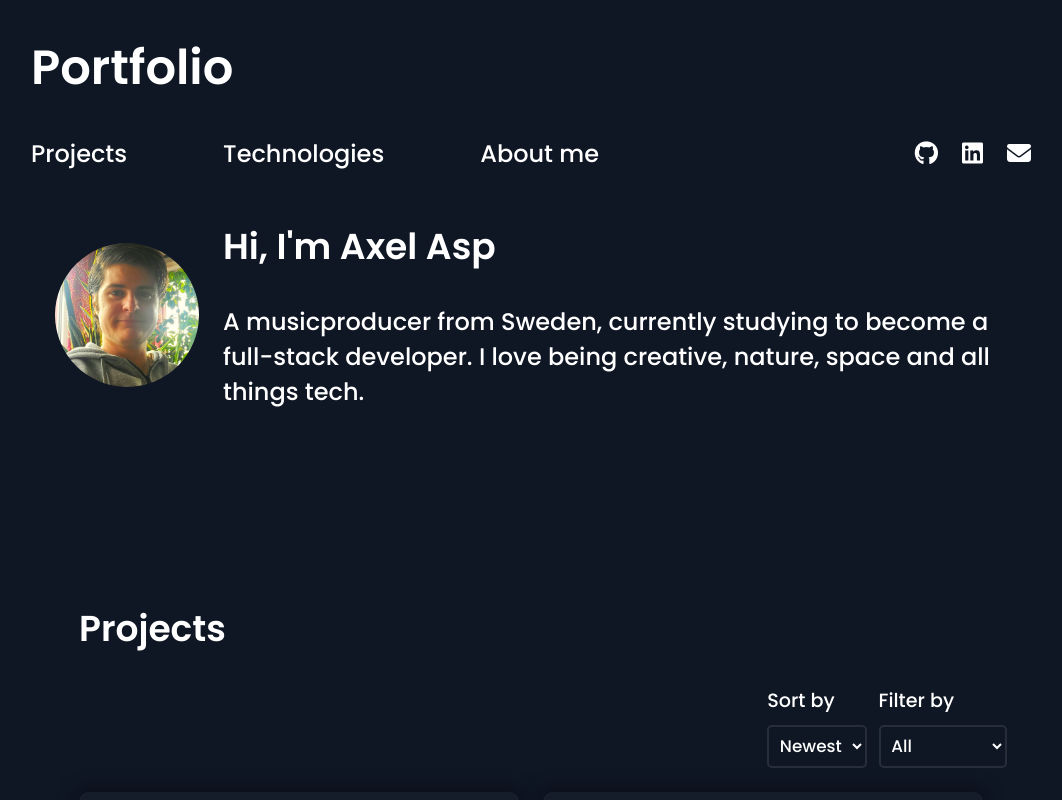
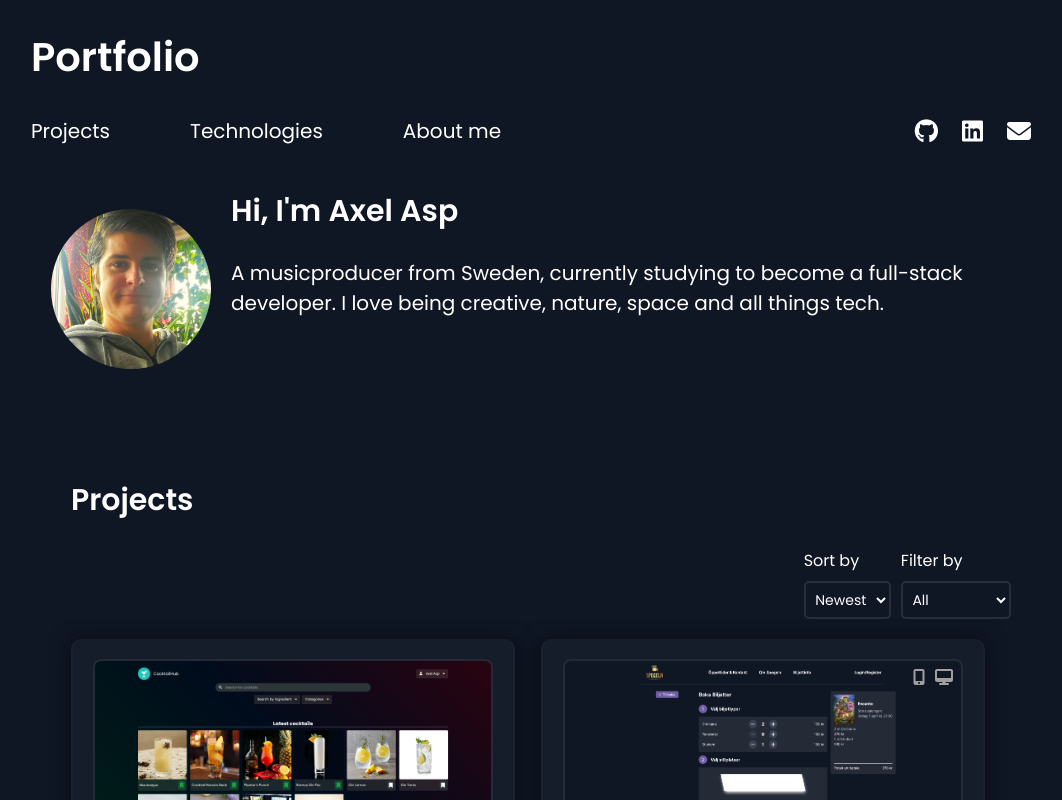
Before and after one commit to solidtop/portfolio, a website built with webpack: page index.html in a window 1280 px wide. Shown: the top 800 px of the page, without its empty margins (109-1171 px from the left). Built offline with nearby package versions, Linux system fonts and the light colour scheme.

Commit message:
Adjust font size & weight

```diff
--- a/src/scss/main.scss
+++ b/src/scss/main.scss
@@ -1,7 +1,7 @@
 @import "variables.scss";
 @import "mixins.scss";
 
-@import url('https://fonts.googleapis.com/css2?family=Poppins:wght@500;600&display=swap');
+@import url('https://fonts.googleapis.com/css2?family=Poppins:wght@300;400;600&display=swap');
 
 html, body {
     margin: 0;
@@ -10,7 +10,7 @@ html, body {
     background-color: $c-darkblue;
 
     @media (min-width: $bp-medium) {
-        font-size: 24px;
+        font-size: 20px;
     }
 }
 
--- a/src/scss/sections/footer.scss
+++ b/src/scss/sections/footer.scss
@@ -15,7 +15,7 @@
     &__socials {
         display: flex;
         gap: 1em;
-        font-size: 2rem;
+        font-size: 1.5rem;
     }
 }
 
--- a/src/scss/sections/hero.scss
+++ b/src/scss/sections/hero.scss
@@ -2,7 +2,7 @@
     @include section;
 
     &__portrait {
-        max-width: 6em;
+        max-width: 8em;
         border-radius: 50%;
         float: left;
         padding: 1em;
--- a/src/scss/sections/main-nav.scss
+++ b/src/scss/sections/main-nav.scss
@@ -20,6 +20,7 @@
 
     &__socials {
         gap: 1em;
+        font-size: 1.2rem;
     }
 }
 
--- a/src/scss/sections/projects.scss
+++ b/src/scss/sections/projects.scss
@@ -74,6 +74,7 @@
 
     &__title {
         font-size: 1.5rem;
+        font-weight: bold;
         margin: 0;
         text-align: center;
     }
```
Also changed, not shown: static/main.css.
